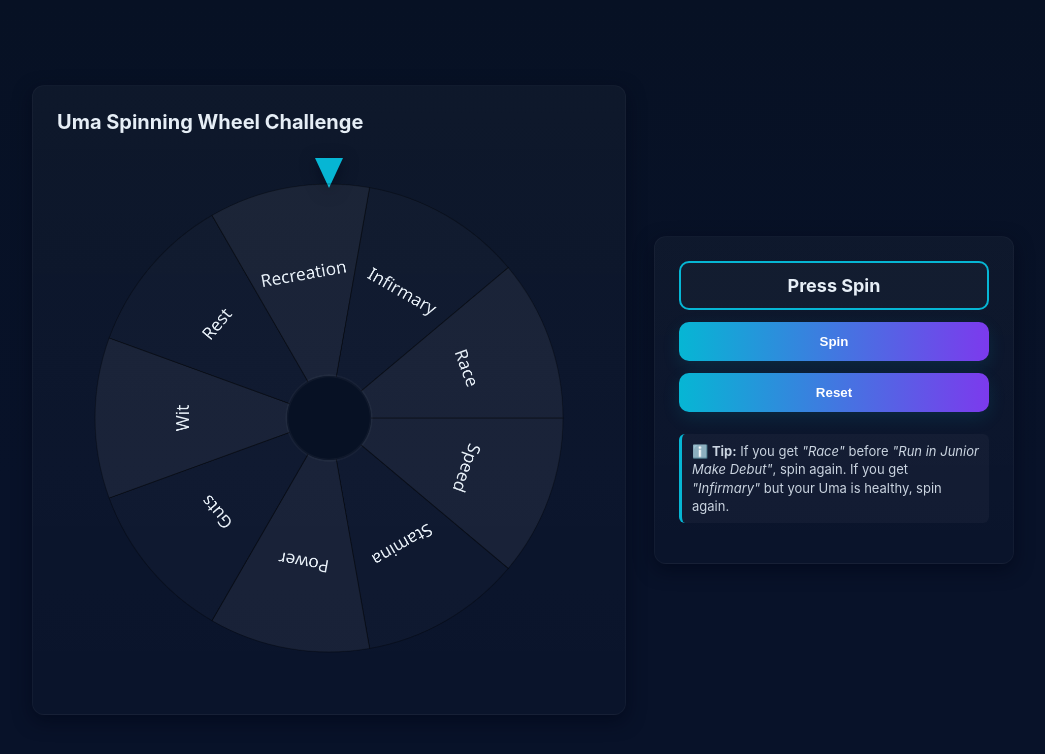
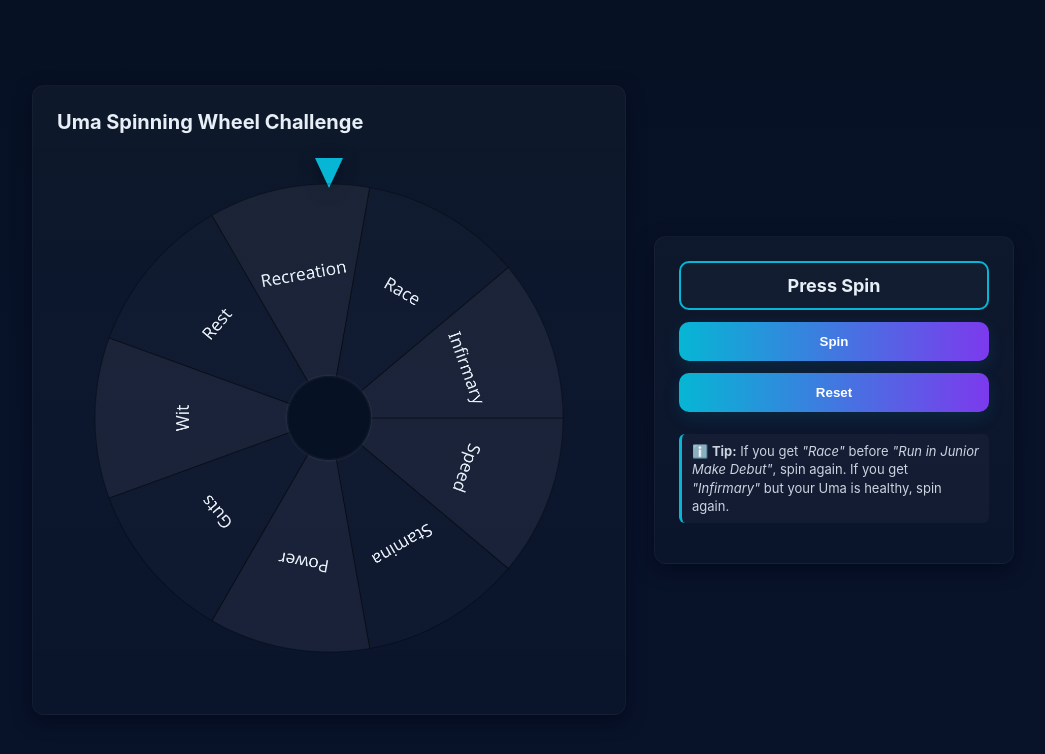
Before and after one commit to riririd3/uma, a plain HTML site: page index.html in a window 1280 px wide. Shown: the whole page, without its empty margins (128-1173 px from the left). Drawn offline with Linux system fonts and the light colour scheme.

Commit message:
Update index.html

```diff
--- a/index.html
+++ b/index.html
@@ -68,7 +68,7 @@
   <script>
     const canvas = document.getElementById('wheel');
     const ctx = canvas.getContext('2d');
-    let segments = ["Speed","Stamina","Power","Guts","Wit","Rest","Recreation","Infirmary","Race"];
+    let segments = ["Speed","Stamina","Power","Guts","Wit","Rest","Recreation","Race","Infirmary"];
     const spinBtn = document.getElementById('spinBtn');
     const resetBtn = document.getElementById('resetBtn');
     const resultEl = document.getElementById('result');
```
